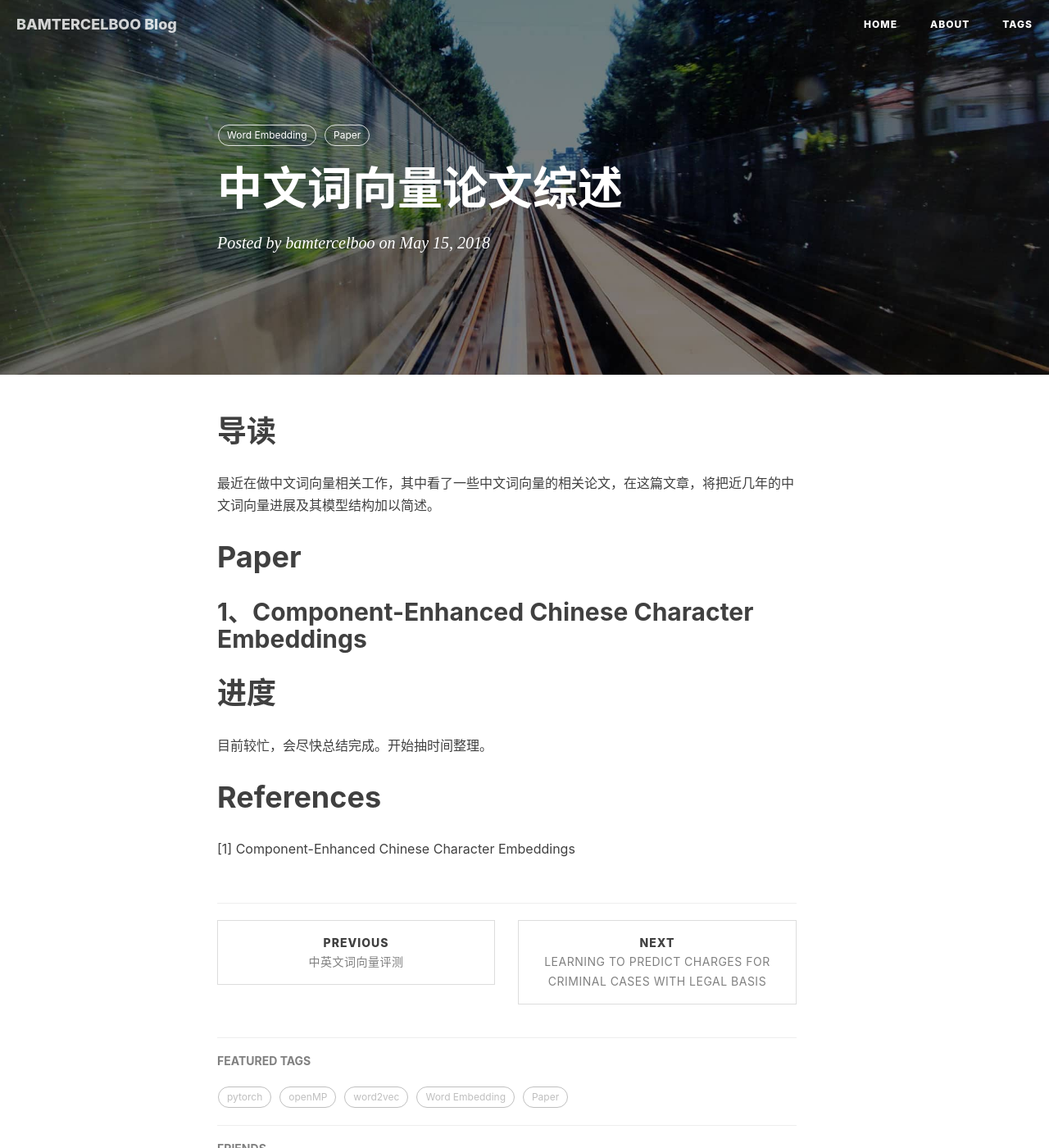
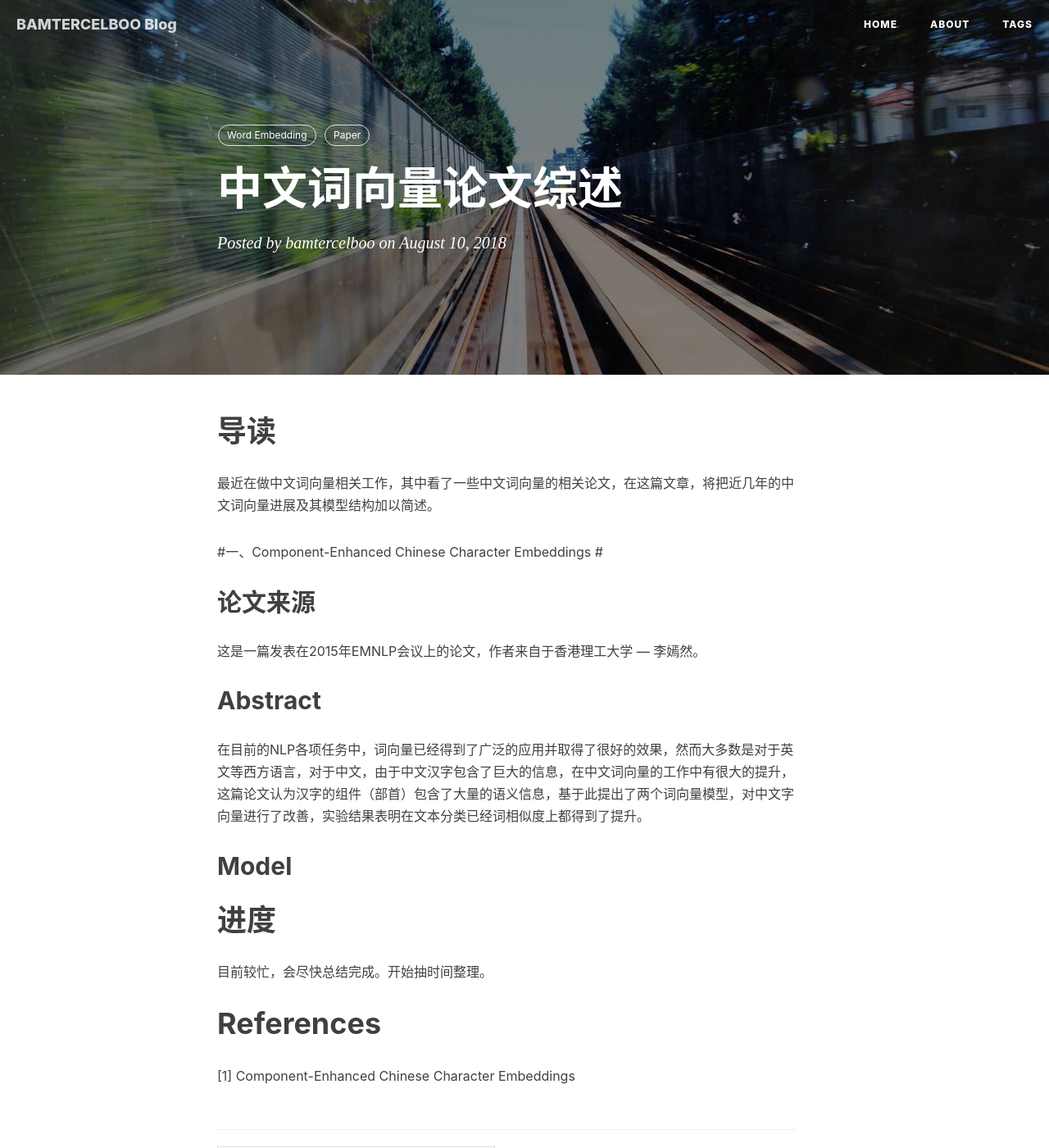
Before and after one commit to bamtercelboo/bamtercelboo.github.io, a Jekyll site: the page built from _posts/2018-05-15-chinese_embedding_paper.md, in a window 1280 px wide and 1400 px high. Shown: the whole window at 82% size. Built offline with Jekyll 4.4.1, drawn with Linux system fonts in a browser that asks for light colours; nearby versions of some CDN libraries; comment, search, counter and statistics services are not loaded.

Commit message:
chinese word embedding

```diff
--- a/_posts/2018-05-15-chinese_embedding_paper.md
+++ b/_posts/2018-05-15-chinese_embedding_paper.md
@@ -1,7 +1,7 @@
 ---
 layout:     post
 title:      "中文词向量论文综述"
-date:       2018-05-15
+date:       2018-08-10
 author:     "bamtercelboo"
 header-img: "img/post-bg-2015.jpg"
 tags:
@@ -14,9 +14,20 @@ tags:
 #  导读  #
 最近在做中文词向量相关工作，其中看了一些中文词向量的相关论文，在这篇文章，将把近几年的中文词向量进展及其模型结构加以简述。
 
-#  Paper  #
 
-## 1、Component-Enhanced Chinese Character Embeddings ##
+#一、Component-Enhanced Chinese Character Embeddings #
+
+## 论文来源 ##
+这是一篇发表在2015年EMNLP会议上的论文，作者来自于香港理工大学 --- 李嫣然。
+
+## Abstract ##
+在目前的NLP各项任务中，词向量已经得到了广泛的应用并取得了很好的效果，然而大多数是对于英文等西方语言，对于中文，由于中文汉字包含了巨大的信息，在中文词向量的工作中有很大的提升，这篇论文认为汉字的组件（部首）包含了大量的语义信息，基于此提出了两个词向量模型，对中文字向量进行了改善，实验结果表明在文本分类已经词相似度上都得到了提升。
+
+## Model ##
+
+
+
+
 
 
 #  进度  #
```
